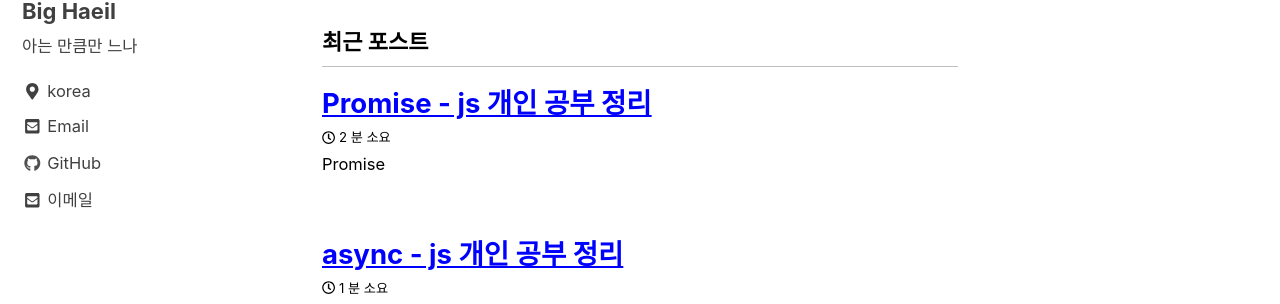
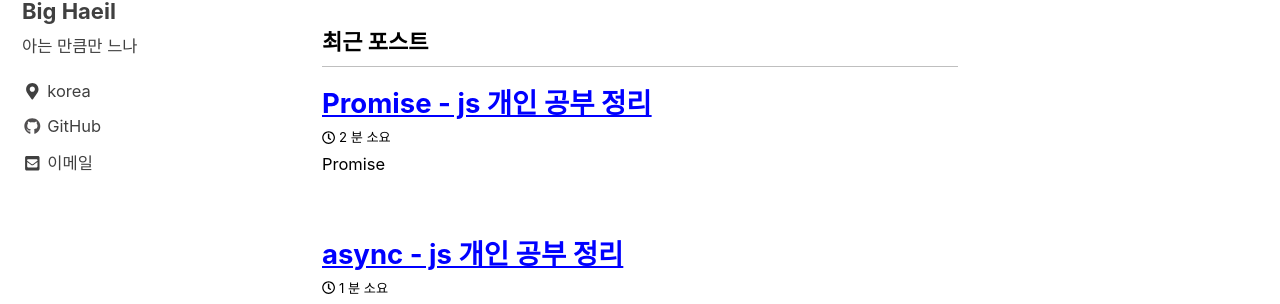
Before and after one commit to bighaeil/bighaeil.github.io, a Jekyll site: the page built from index.html, in a window 1280 px wide. Shown: the part 113-417 px from the top of the page. Built offline with Jekyll 4.4.1, drawn with Linux system fonts in a browser that asks for light colours; cached includes are drawn as plain includes; nearby versions of some CDN libraries; the list of posts is cut into pages by our own code.

```diff
--- a/_config.yml
+++ b/_config.yml
@@ -114,22 +114,22 @@ author:
   links:
     - label: "Email"
       icon: "fas fa-fw fa-envelope-square"
-      url: mailto:bighaeil@gmail.com
-    # - label: "Website"
-    #   icon: "fas fa-fw fa-link"
-    #   # url: "https://your-website.com"
-    # - label: "Twitter"
-    #   icon: "fab fa-fw fa-twitter-square"
-    #   # url: "https://twitter.com/"
-    # - label: "Facebook"
-    #   icon: "fab fa-fw fa-facebook-square"
-    #   # url: "https://facebook.com/"
+      # url: mailto:bighaeil@gmail.com
+    - label: "Website"
+      icon: "fas fa-fw fa-link"
+      # url: "https://your-website.com"
+    - label: "Twitter"
+      icon: "fab fa-fw fa-twitter-square"
+      # url: "https://twitter.com/"
+    - label: "Facebook"
+      icon: "fab fa-fw fa-facebook-square"
+      # url: "https://facebook.com/"
     - label: "GitHub"
       icon: "fab fa-fw fa-github"
       url: "https://bighaeil.github.io"
-    # - label: "Instagram"
-    #   icon: "fab fa-fw fa-instagram"
-    #   # url: "https://instagram.com/"
+    - label: "Instagram"
+      icon: "fab fa-fw fa-instagram"
+      # url: "https://instagram.com/"
 
 # Site Footer
 footer:
```
